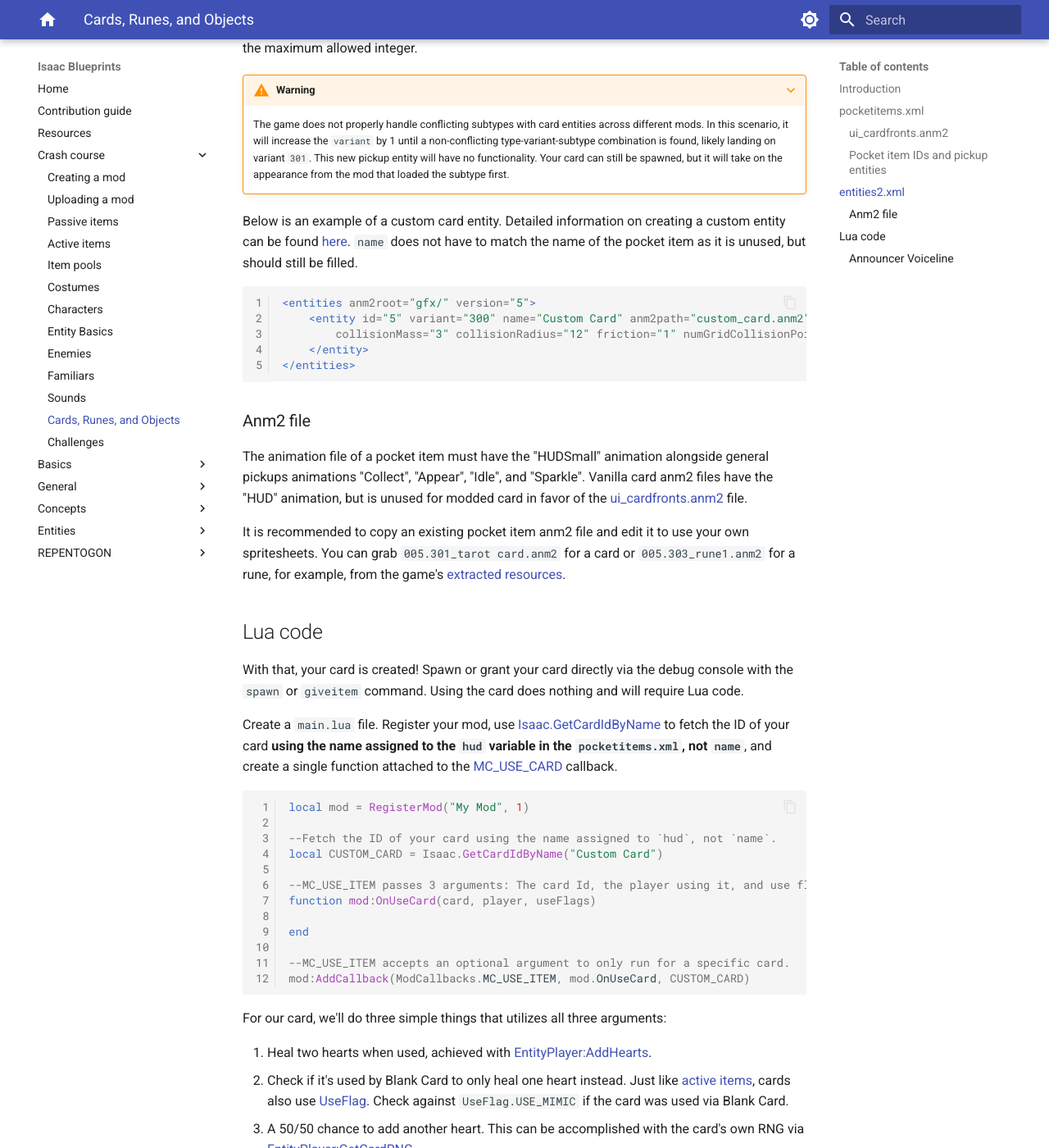
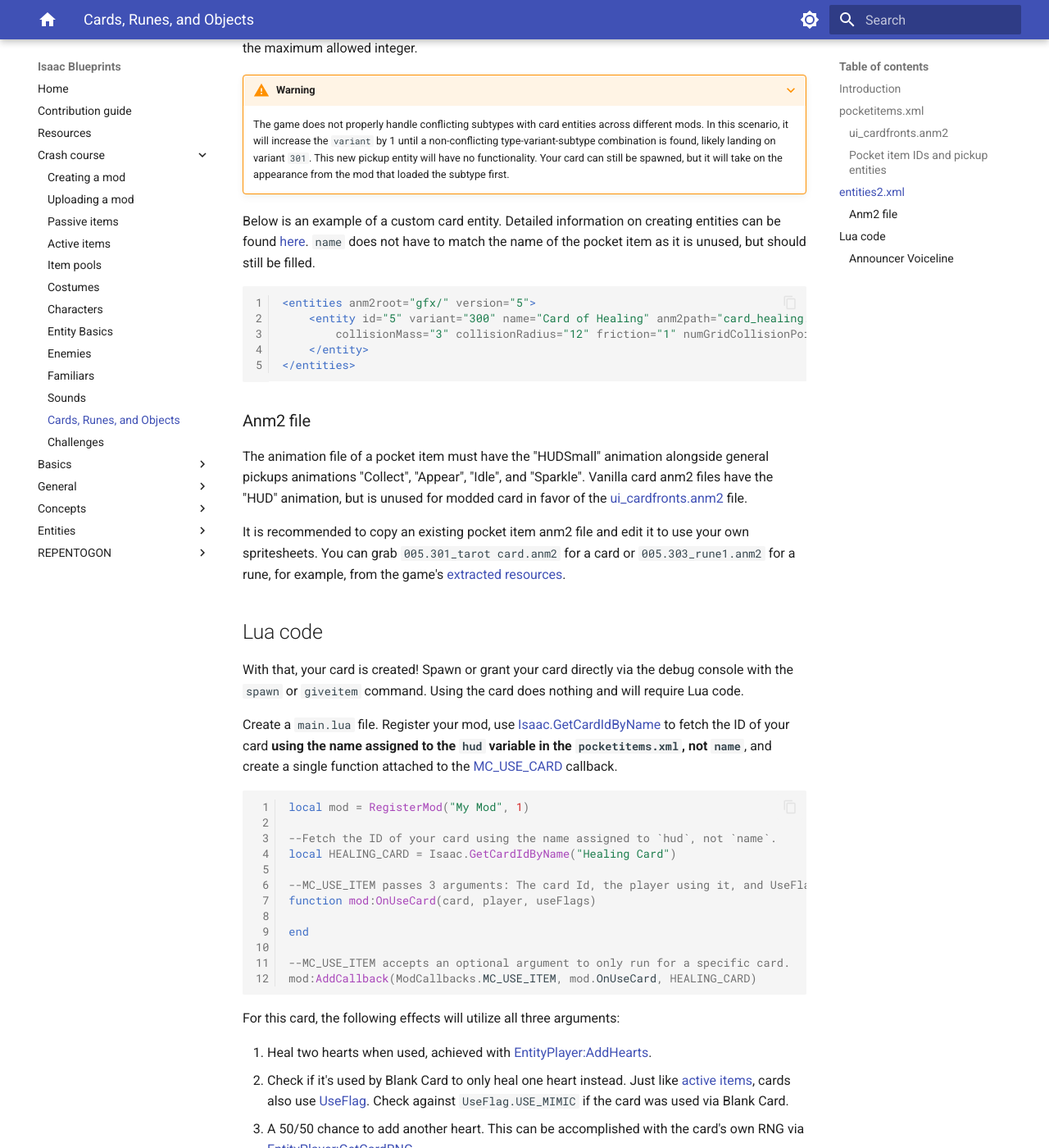
Before and after one commit to catinsurance/IsaacBlueprints, an MkDocs documentation site: the page built from docs/tutorials/crash_course/pocket_item_card.md, in a window 1280 px wide and 1400 px high, scrolled down 2985 px. Shown: the whole window at 82% size. Built offline with MkDocs 1.6.1 and Material for MkDocs 9.7.7, drawn with Linux system fonts in a browser that asks for light colours; comment, search, counter and statistics services are not loaded; some of the changed text lies outside the part shown.

Commit message:
Adjustments to card article

````diff
--- a/docs/tutorials/crash_course/pocket_item_card.md
+++ b/docs/tutorials/crash_course/pocket_item_card.md
@@ -45,20 +45,20 @@
     |achievement|int|Ties the card to a vanilla achievement.|
     |greedmode|bool|Is the pocketitem available in greedmode. Default = `true`|
 
-:modding-repentogon: REPENTOGON expands `pocketitems.xml` with the following variables:
+:modding-repentogon: REPENTOGON expands `pocketitems.xml` with the following variables for cards:
 
 ???- info ":modding-repentogon: REPENTOGON-exclusive `card` tag variables"
 	| Variable Name | Possible Values | Description |
 	|:--|:--|:--|
     |hidden|string|Prevents the card from being randomly chosen by the game or when using the [ItemPool:GetCard](https://wofsauge.github.io/IsaacDocs/rep/ItemPool.html#getcard) and [ItemPool:GetCardEx](https://repentogon.com/ItemPool.html#getcardex) functions. Default = `false`|
     |weight|string|Relative "likelihood" for this card to be chosen over others of the same card type pool. Does not alter the chance for the specific card type pool to be chosen. Default = `1.0`|
-    |achievement|int or string|Ties the card/pill-effect to be unlocked by an achievement. For modded ones, use the provided achievement name xml attribute(define one if it doesn't have one already).|
+    |achievement|int or string|Ties the card to be unlocked by an achievement. For modded ones, use the provided achievement name xml attribute(define one if it doesn't have one already).|
 
 Below is an example of a basic card entry:
 
 ```XML
 <pocketitems>
-    <card type="tarot" name="Custom Card" description="It's custom!" hud="Custom Card" pickup="40"/>
+    <card type="tarot" name="Card of Healing" description="Heals you" hud="Healing Card" pickup="40" mimiccharge="4"/>
 </pocketitems>
 ```
 
@@ -94,11 +94,11 @@
 ???+ warning
     The game does not properly handle conflicting subtypes with card entities across different mods. In this scenario, it will increase the `variant` by 1 until a non-conflicting type-variant-subtype combination is found, likely landing on variant `301`. This new pickup entity will have no functionality. Your card can still be spawned, but it will take on the appearance from the mod that loaded the subtype first.
 
-Below is an example of a custom card entity. Detailed information on creating a custom entity can be found [here](entity_basics.md). `name` does not have to match the name of the pocket item as it is unused, but should still be filled.
+Below is an example of a custom card entity. Detailed information on creating entities can be found [here](entity_basics.md). `name` does not have to match the name of the pocket item as it is unused, but should still be filled.
 
 ```XML
 <entities anm2root="gfx/" version="5">
-	<entity id="5" variant="300" name="Custom Card" anm2path="custom_card.anm2" subtype="40"
+	<entity id="5" variant="300" name="Card of Healing" anm2path="card_healing.anm2" subtype="40"
 		collisionMass="3" collisionRadius="12" friction="1" numGridCollisionPoints="24" shadowSize="16">
 	</entity>
 </entities>
@@ -120,18 +120,18 @@
 local mod = RegisterMod("My Mod", 1)
 
 --Fetch the ID of your card using the name assigned to `hud`, not `name`.
-local CUSTOM_CARD = Isaac.GetCardIdByName("Custom Card")
+local HEALING_CARD = Isaac.GetCardIdByName("Healing Card")
 
---MC_USE_ITEM passes 3 arguments: The card Id, the player using it, and use flags.
+--MC_USE_ITEM passes 3 arguments: The card Id, the player using it, and UseFlags.
 function mod:OnUseCard(card, player, useFlags)
 
 end
 
 --MC_USE_ITEM accepts an optional argument to only run for a specific card.
-mod:AddCallback(ModCallbacks.MC_USE_ITEM, mod.OnUseCard, CUSTOM_CARD)
+mod:AddCallback(ModCallbacks.MC_USE_ITEM, mod.OnUseCard, HEALING_CARD)
 ```
 
-For our card, we'll do three simple things that utilizes all three arguments:
+For this card, the following effects will utilize all three arguments:
 
 1. Heal two hearts when used, achieved with [EntityPlayer:AddHearts](https://wofsauge.github.io/IsaacDocs/rep/EntityPlayer.html#addhearts).
 2. Check if it's used by Blank Card to only heal one heart instead. Just like [active items](active_item.md#use-flags), cards also use [UseFlag](https://wofsauge.github.io/IsaacDocs/rep/enums/UseFlag.html). Check against `UseFlag.USE_MIMIC` if the card was used via Blank Card.
@@ -140,14 +140,14 @@
 ```Lua
 local mod = RegisterMod("My Mod", 1)
 
-local CUSTOM_CARD = Isaac.GetCardIdByName("Custom Card")
+local HEALING_CARD = Isaac.GetCardIdByName("Healing Card")
 
 function mod:OnUseCard(card, player, useFlags)
     --1 unit is 1/2 a heart, so 4 = 2 red hearts.
     local addHearts = 4
     local rng = player:GetCardRNG(card)
     --Check Blank Card usage
-    if useFlags & UseFlag.USE_MIMIC then
+    if useFlags & UseFlag.USE_MIMIC == UseFlag.USE_MIMIC then
         addHearts = 2
     end
     --Generates a random decimal number between 0 and 1. Useful for chance-based effects.
@@ -158,7 +158,7 @@
     player:AddHearts(addHearts)
 end
 
-mod:AddCallback(ModCallbacks.MC_USE_ITEM, mod.OnUseCard, CUSTOM_CARD)
+mod:AddCallback(ModCallbacks.MC_USE_ITEM, mod.OnUseCard, HEALING_CARD)
 ```
 
 ### Announcer Voiceline
@@ -174,9 +174,9 @@
 ```Lua
 local mod = RegisterMod("My Mod", 1)
 
-local CUSTOM_CARD = Isaac.GetCardIdByName("Custom Card")
+local HEALING_CARD = Isaac.GetCardIdByName("Healing Card")
 --Get the ID for the announcer SFX
-local CARD_ANNOUNCER_SFX = Isaac.GetSoundIdByName("Custom Announcer Sound")
+local CARD_ANNOUNCER_SFX = Isaac.GetSoundIdByName("Healing Card Announcer")
 --For increased readability, create an enum for the different values
 --This is not necessary with REPENTOGON as it already has this enum exposed globally.
 local AnnouncerVoiceMode = {
@@ -187,7 +187,7 @@
 --Two variables will be used. One for the static value of how long the delay is, and one for counting down to 0.
 local ANNOUNCER_DELAY = 60
 local announcerDelay = 0
---Store SFXManager as we only need it once for playing our sound.
+--Store SFXManager as we only need it once for playing the sound.
 local sfxman = SFXManager()
 
 local function tryPlayAnnouncer()
@@ -218,7 +218,7 @@
     tryPlayAnnouncer()
 end
 
-mod:AddCallback(ModCallbacks.MC_USE_ITEM, mod.OnUseCard, CUSTOM_CARD)
+mod:AddCallback(ModCallbacks.MC_USE_ITEM, mod.OnUseCard, HEALING_CARD)
 
 function mod:PlayAnnouncerOnDelay()
     --Delay needs to be above 0 to start running
````
Also changed, not shown: other parts of docs/tutorials/crash_course/pocket_item_card.md (+2 -2 lines).
